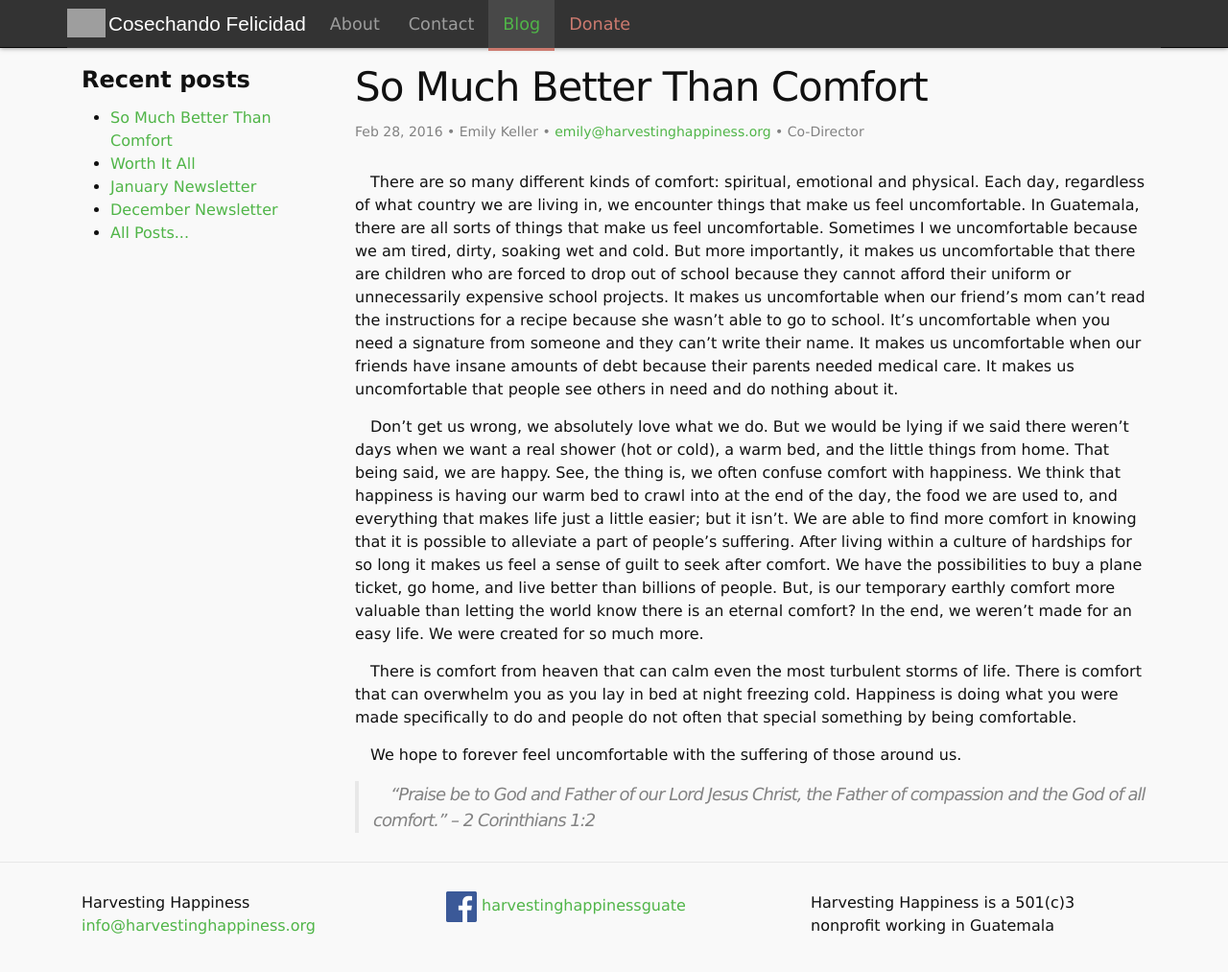
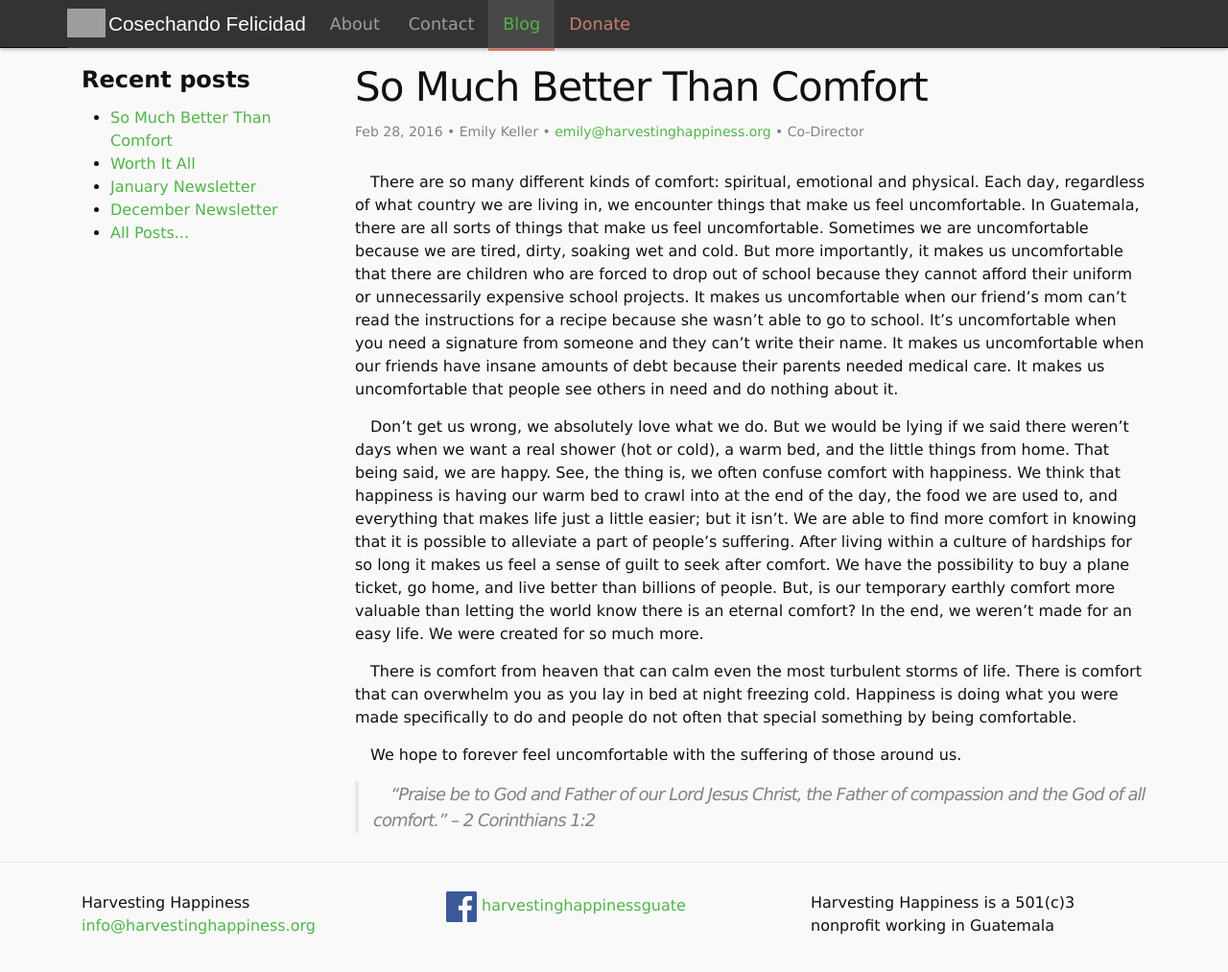
Before and after one commit to harvestinghappiness/harvestinghappiness.github.io, a Jekyll site: the page built from _posts/2016-02-28-Better-Than-Comfort.md, in a window 1280 px wide and 1037 px high. Shown: the top 1013 px of the window at 96% size. Built offline with Jekyll 4.4.1, drawn with Linux system fonts in a browser that asks for light colours; comment, search, counter and statistics services are not loaded.

Commit message:
grammar update to blog post

```diff
--- a/_posts/2016-02-28-Better-Than-Comfort.md
+++ b/_posts/2016-02-28-Better-Than-Comfort.md
@@ -8,9 +8,9 @@ activetab: blog
 commentID: 7
 ---
 
-There are so many different kinds of comfort: spiritual, emotional and physical. Each day, regardless of what country we are living in, we encounter things that make us feel uncomfortable. In Guatemala, there are all sorts of things that make us feel uncomfortable. Sometimes I we uncomfortable because we am tired, dirty, soaking wet and cold. But more importantly, it makes us uncomfortable that there are children who are forced to drop out of school because they cannot afford their uniform or unnecessarily expensive school projects. It makes us uncomfortable when our friend’s mom can’t read the instructions for a recipe because she wasn’t able to go to school. It’s uncomfortable when you need a signature from someone and they can’t write their name. It makes us uncomfortable when our friends have insane amounts of debt because their parents needed medical care. It makes us uncomfortable that people see others in need and do nothing about it.
+There are so many different kinds of comfort: spiritual, emotional and physical. Each day, regardless of what country we are living in, we encounter things that make us feel uncomfortable. In Guatemala, there are all sorts of things that make us feel uncomfortable. Sometimes we are uncomfortable because we are tired, dirty, soaking wet and cold. But more importantly, it makes us uncomfortable that there are children who are forced to drop out of school because they cannot afford their uniform or unnecessarily expensive school projects. It makes us uncomfortable when our friend’s mom can’t read the instructions for a recipe because she wasn’t able to go to school. It’s uncomfortable when you need a signature from someone and they can’t write their name. It makes us uncomfortable when our friends have insane amounts of debt because their parents needed medical care. It makes us uncomfortable that people see others in need and do nothing about it.
 
-Don’t get us wrong, we absolutely love what we do. But we would be lying if we said there weren’t days when we want a real shower (hot or cold), a warm bed, and the little things from home. That being said, we are happy. See, the thing is, we often confuse comfort with happiness. We think that happiness is having our warm bed to crawl into at the end of the day, the food we are used to, and everything that makes life just a little easier; but it isn’t. We are able to find more comfort in knowing that it is possible to alleviate a part of people’s suffering.  After living within a culture of hardships for so long it makes us feel a sense of guilt to seek after comfort. We have the possibilities to buy a plane ticket, go home, and live better than billions of people. But, is our temporary earthly comfort more valuable than letting the world know there is an eternal comfort?  In the end, we weren’t made for an easy life. We were created for so much more.
+Don’t get us wrong, we absolutely love what we do. But we would be lying if we said there weren’t days when we want a real shower (hot or cold), a warm bed, and the little things from home. That being said, we are happy. See, the thing is, we often confuse comfort with happiness. We think that happiness is having our warm bed to crawl into at the end of the day, the food we are used to, and everything that makes life just a little easier; but it isn’t. We are able to find more comfort in knowing that it is possible to alleviate a part of people’s suffering.  After living within a culture of hardships for so long it makes us feel a sense of guilt to seek after comfort. We have the possibility to buy a plane ticket, go home, and live better than billions of people. But, is our temporary earthly comfort more valuable than letting the world know there is an eternal comfort?  In the end, we weren’t made for an easy life. We were created for so much more.
 
 There is comfort from heaven that can calm even the most turbulent storms of life. There is comfort that can overwhelm you as you lay in bed at night freezing cold. Happiness is doing what you were made specifically to do and people do not often that special something by being comfortable.
 
```
